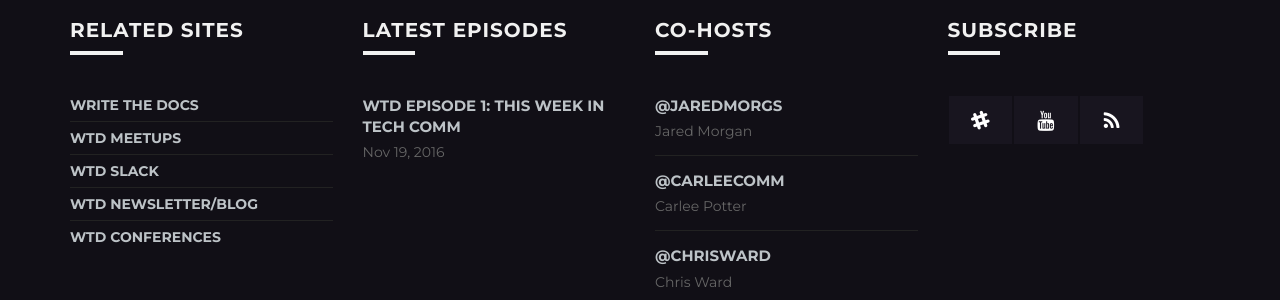
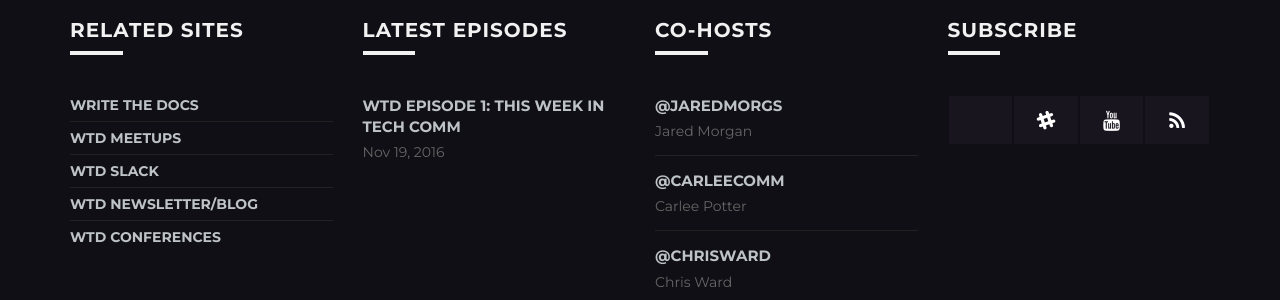
Before and after one commit to writethedocspodcast/writethedocspodcast.github.io, a Jekyll site: the page built from index.md, in a window 1280 px wide. Shown: the part 1614-1914 px from the top of the page. Built offline with Jekyll 4.4.1, drawn with Linux system fonts in a browser that asks for light colours.

Commit message:
added itunes link

```diff
--- a/_data/subscribe_options.yml
+++ b/_data/subscribe_options.yml
@@ -1,4 +1,8 @@
 info:
+
+- title: iTunes
+  url: https://itunes.apple.com/us/podcast/write-the-docs-podcast/id1178393510
+  fontawesome: podcast
 
 - title: Youtube
   url: https://www.youtube.com/channel/UCUI--N-VWjK93292AaaArCg
--- a/_includes/footer.html
+++ b/_includes/footer.html
@@ -51,6 +51,7 @@
                 <div class="col-sm-3 mb-40">
                     <h2 class="title-separator white">Subscribe</h2>
                     <ul class="social-list">
+                        <li class="social-item"><a href="https://itunes.apple.com/us/podcast/write-the-docs-podcast/id1178393510" target="_blank"><i class="fa podcast"></i></a></li>
                         <!-- <li class="social-item"><a href="#" target="_blank"><i class="fa-podcast"></i></a></li>-->
                         <li class="social-item"><a href="https://writethedocs.slack.com/messages/podcast" target="_blank"><i class="fa fa-slack"></i></a></li>
                         <li class="social-item"><a href="https://www.youtube.com/channel/UCUI--N-VWjK93292AaaArCg" target="_blank"><i class="fa fa-youtube"></i></a></li>
```
Also changed, not shown: 2 other files.
